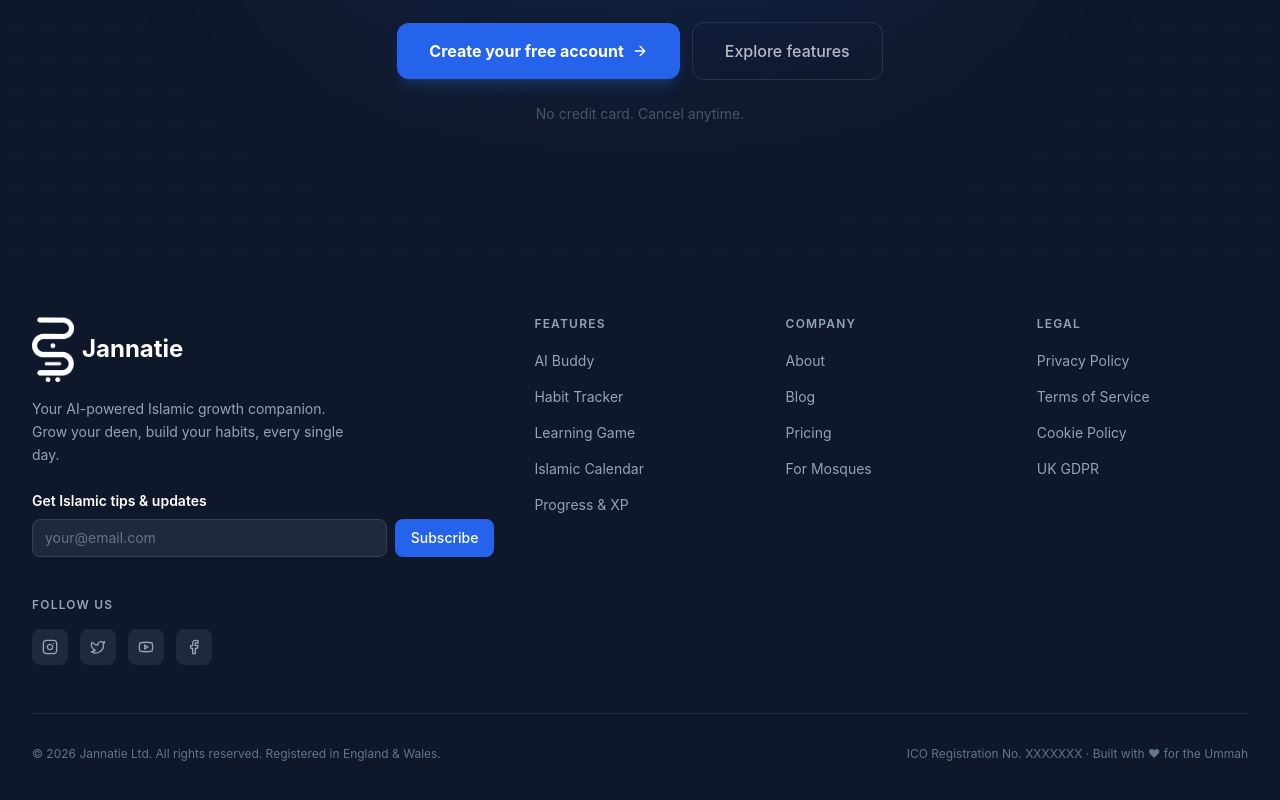
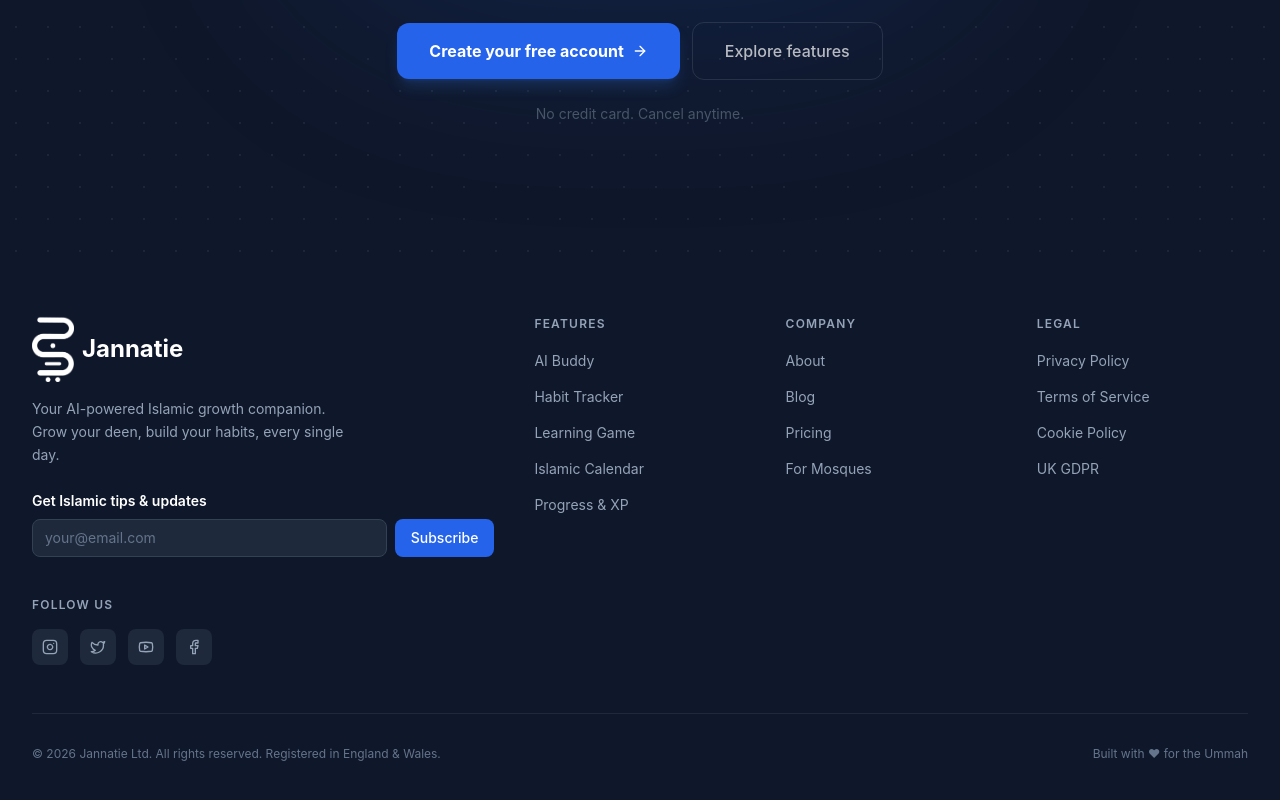
Before and after one commit to yasaminz07/jannatie-web, a Next.js app: page / in a window 1280 px wide. Shown: the part 6596-7396 px from the top of the page. Built offline with nearby package versions, Linux system fonts and the light colour scheme; no server answers.

Commit message:
fix: remove ICO placeholder from footer
Co-Authored-By: Claude Sonnet 4.6 <noreply@anthropic.com>

```diff
--- a/src/components/layout/Footer.tsx
+++ b/src/components/layout/Footer.tsx
@@ -120,7 +120,7 @@ export default function Footer() {
             © {new Date().getFullYear()} Jannatie Ltd. All rights reserved. Registered in England & Wales.
           </p>
           <p className="text-xs text-slate-500">
-            ICO Registration No. XXXXXXX · Built with ♥ for the Ummah
+            Built with ♥ for the Ummah
           </p>
         </div>
       </div>
```
